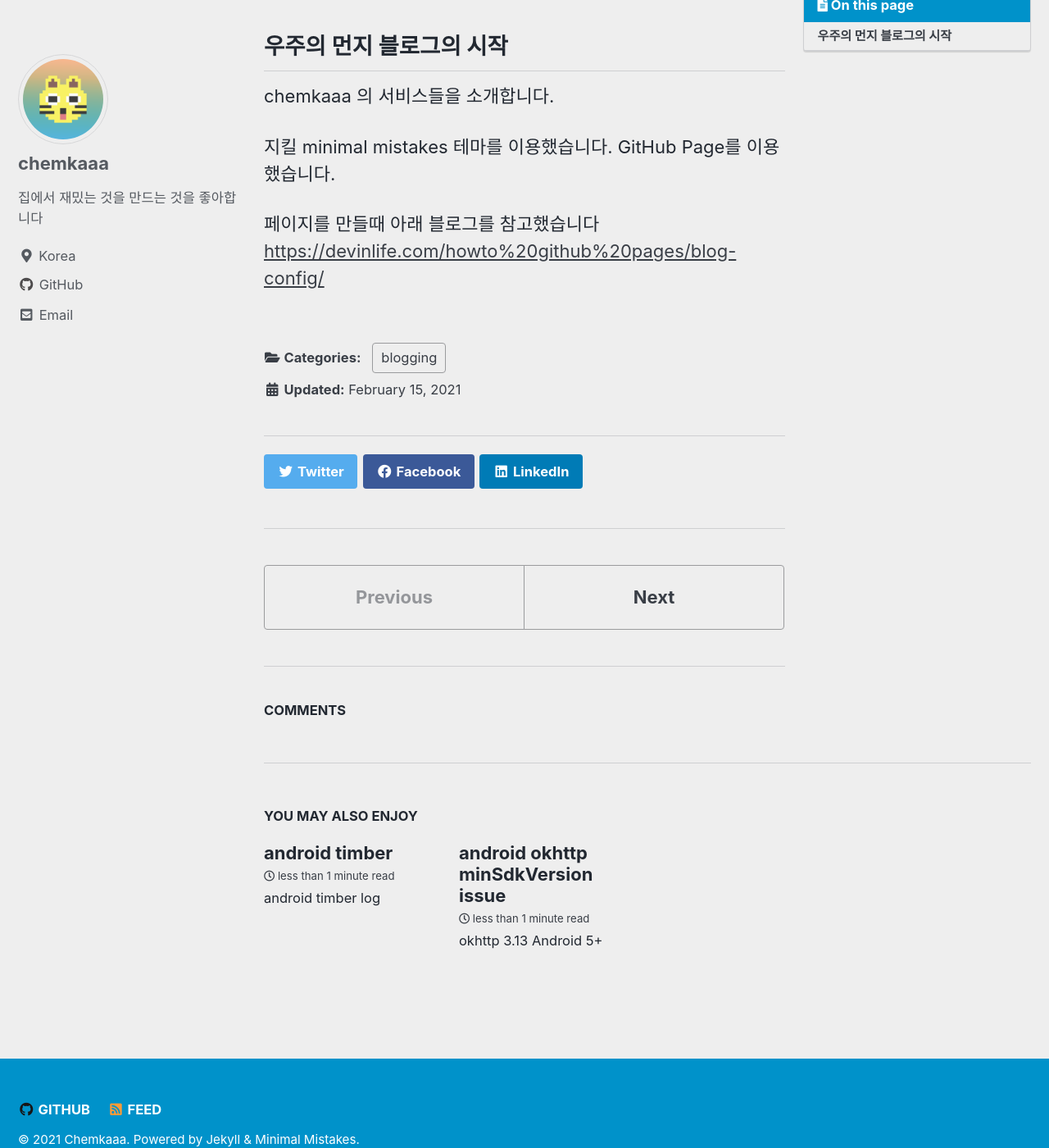
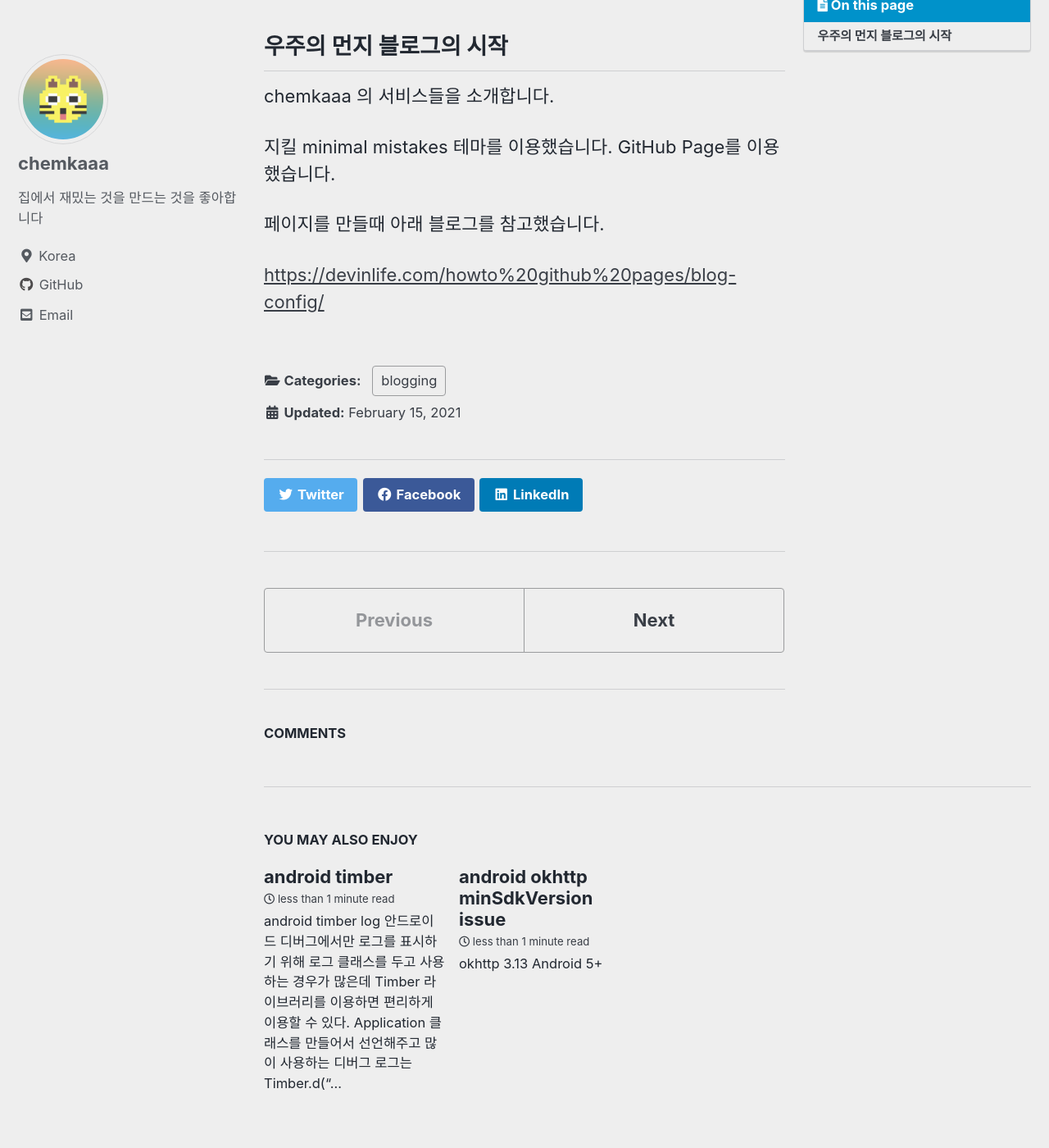
Before and after one commit to kangtaejin/kangtaejin.github.io, a Jekyll site: the page built from _posts/2021-02-15-hello-world.md, in a window 1280 px wide and 1400 px high, scrolled down 216 px. Shown: the whole window at 82% size. Built offline with Jekyll 4.4.1, drawn with Linux system fonts in a browser that asks for light colours; cached includes are drawn as plain includes; comment, search, counter and statistics services are not loaded.

Commit message:
docs: post

```diff
--- a/_posts/2021-02-15-hello-world.md
+++ b/_posts/2021-02-15-hello-world.md
@@ -12,5 +12,6 @@ chemkaaa 의 서비스들을 소개합니다.
 지킬 minimal mistakes 테마를 이용했습니다.
 GitHub Page를 이용했습니다.
 
-페이지를 만들때 아래 블로그를 참고했습니다
+페이지를 만들때 아래 블로그를 참고했습니다.
+
 <https://devinlife.com/howto%20github%20pages/blog-config/>
```
Also changed, not shown: _posts/2021-02-16-android-okhttp3.md (+1 -0 lines), _posts/2021-02-16-android-timber.md (+1 -0 lines).
